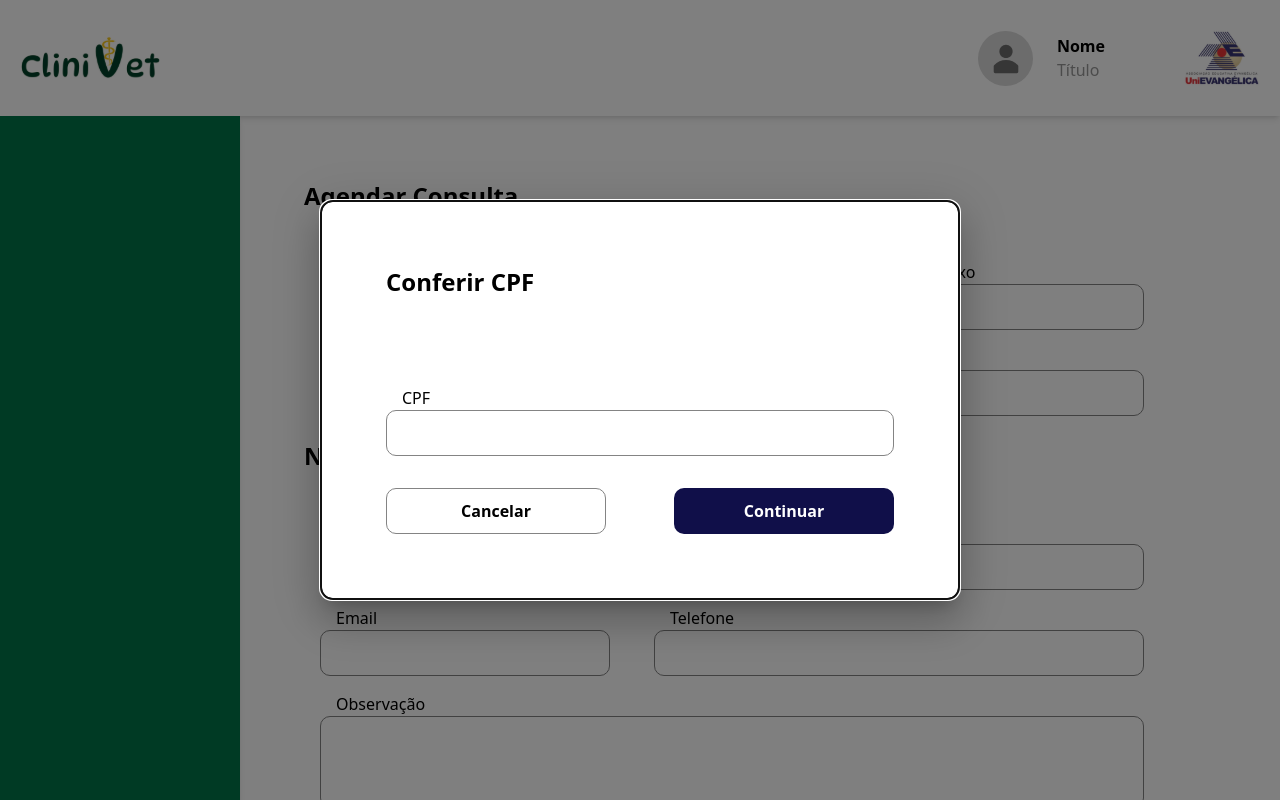
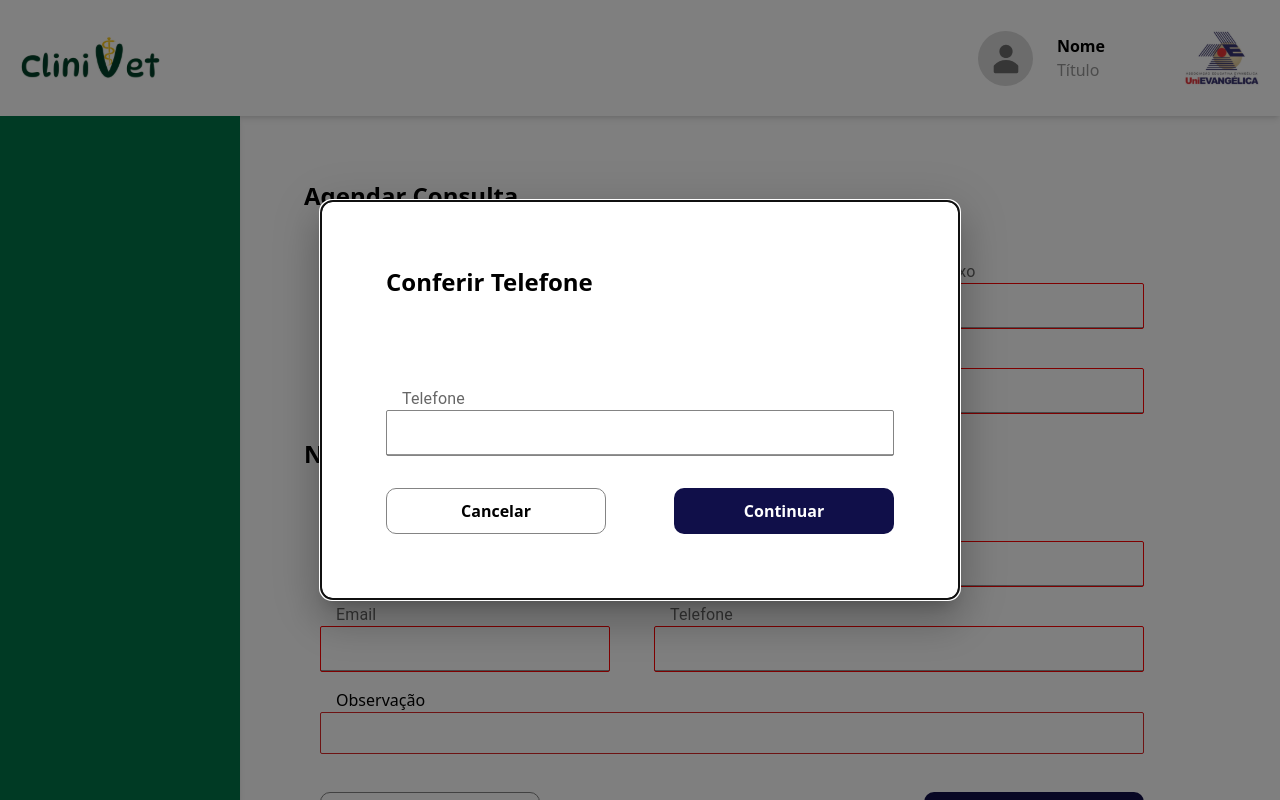
Before and after one commit to FilipeVOl/medvet, a React (Vite) app: page /agendamento in a window 1280 px wide. Shown: the top 800 px of the page. Built offline with nearby package versions, Linux system fonts and the light colour scheme.

Commit message:
Corrige formatação e adiciona máscaras, verifica tipagens

```diff
--- a/src/Component/TelaNovoTutor.jsx
+++ b/src/Component/TelaNovoTutor.jsx
@@ -1,37 +1,138 @@
+import { useState, useCallback } from "react";
 import PropTypes from "prop-types";
+import { Input, InputLabel, TextareaAutosize } from "@mui/material";
+import z from "zod";
 
-const TelaNovoTutor = () => {
-  const InputConsulta = ({ label, type, isBig }) => {
+const InputConsulta = ({ label, type, isBig, setter, value }) => {
+  const handleChange = useCallback(
+    (e) => {
+      setter(e.target.value);
+    },
+    [setter]
+  );
   return (
     <div className="flex flex-col mb-4">
-        <label className="ml-4" htmlFor={label}>
+      <InputLabel className="ml-4" htmlFor={label}>
         {label}
-        </label>
-        <input
+      </InputLabel>
+      <Input
+        onChange={handleChange}
         type={type}
-          className={`${
-            isBig ? "w-[320px]" : "w-[220px]"
-          }  border border-[#848484] rounded-[10px] h-[46px] p-2 text-base`}
+        value={value}
+        className={`${isBig ? "w-[320px]" : "w-[220px]"} ${
+          value === "" ? "border-[#FF0000]" : "border-[#848484]"
+        } border rounded-[2px] h-[46px] p-2 text-base`}
       />
     </div>
   );
 };
 
-  const InputTutor = ({ label, type, isBig }) => {
+const InputTutor = ({ label, type, isBig, setter, value }) => {
+  const handleChange = useCallback(
+    (e) => {
+      setter(e.target.value);
+    },
+    [setter]
+  );
+
   return (
     <div className="flex flex-col mb-4">
-        <label className="ml-4" htmlFor={label}>
+      <InputLabel className="ml-4" htmlFor={label}>
         {label}
-        </label>
-        <input
+      </InputLabel>
+      <Input
         type={type}
-          className={`${
-            isBig ? "w-[490px]" : "w-[290px]"
-          }  border border-[#848484] rounded-[10px] h-[46px] p-2 text-base`}
+        value={value}
+        onChange={handleChange}
+        className={`${isBig ? "w-[490px]" : "w-[290px]"} ${
+          value === "" ? "border-[#FF0000]" : "border-[#848484]"
+        }  border rounded-[2px] h-[46px] p-2 text-base`}
       />
     </div>
   );
 };
+
+const TelaNovoTutor = () => {
+  const [Paciente, setPaciente] = useState("");
+  const [raca, setRaca] = useState("");
+  const [sexo, setSexo] = useState("");
+  const [data, setData] = useState("");
+  const [hora, setHora] = useState("");
+  const [contato, setContato] = useState("");
+  const [nome, setNome] = useState("");
+  const [cpf, setCpf] = useState("");
+  const [email, setEmail] = useState("");
+  const [telefone, setTelefone] = useState("");
+  const [obs, setObs] = useState("");
+
+  const phoneMask = (value) => {
+    return value
+      .replace(/\D/g, "")
+      .replace(/(\d{2})(\d)/, "($1) $2")
+      .replace(/(\d{5})(\d)/, "$1-$2")
+      .replace(/(-\d{4})\d+?$/, "$1");
+  };
+
+  const dateMask = (value) => {
+    return value
+      .replace(/\D/g, "")
+      .replace(/(\d{2})(\d)/, "$1/$2")
+      .replace(/(\d{2})(\d)/, "$1/$2")
+      .replace(/(\/\d{4})\d+?$/, "$1");
+  };
+
+  const hourMask = (value) => {
+    return value
+      .replace(/\D/g, "")
+      .replace(/(\d{2})(\d)/, "$1:$2")
+      .replace(/(:\d{2})\d+?$/, "$1");
+  };
+
+  const cpfMask = (value) => {
+    return value
+      .replace(/\D/g, "")
+      .replace(/(\d{3})(\d)/, "$1.$2")
+      .replace(/(\d{3})(\d)/, "$1.$2")
+      .replace(/(\d{3})(\d{1,2})/, "$1-$2")
+      .replace(/(-\d{2})\d+?$/, "$1");
+  };
+
+  const ConsultaSchema = z.object({
+    Paciente: z.string().min(1),
+    raca: z.string().min(1),
+    sexo: z.string().min(1),
+    data: z.string().min(1),
+    hora: z.string().min(1),
+    contato: z.string().min(1),
+    nome: z.string().min(1),
+    cpf: z.string().min(1),
+    email: z.string().min(1),
+    telefone: z.string().min(1),
+    obs: z.string().min(1),
+  });
+
+  const handleSubmit = async (e) => {
+    e.preventDefault();
+    try {
+      const consulta = ConsultaSchema.parse({
+        Paciente,
+        raca,
+        sexo,
+        data,
+        hora,
+        contato,
+        nome,
+        cpf,
+        email,
+        telefone,
+        obs,
+      });
+      console.log(consulta);
+    } catch (error) {
+      console.error(error.errors);
+    }
+  };
+
   return (
     <>
       <div className="flex flex-col p-16">
@@ -39,14 +140,46 @@ const TelaNovoTutor = () => {
         <form>
           <div className="pt-12 ml-4">
             <div className="flex gap-8">
-              <InputConsulta label="Paciente" type="text" isBig />
-              <InputConsulta label="Raça" type="text" />
-              <InputConsulta label="Sexo" type="text" />
+              <InputConsulta
+                label="Paciente"
+                type="text"
+                isBig
+                setter={setPaciente}
+                value={Paciente}
+              />
+              <InputConsulta
+                label="Raça"
+                type="text"
+                setter={setRaca}
+                value={raca}
+              />
+              <InputConsulta
+                label="Sexo"
+                type="text"
+                setter={setSexo}
+                value={sexo}
+              />
             </div>
             <div className="flex gap-8">
-              <InputConsulta label="Data" type="text" />
-              <InputConsulta label="Hora" type="text" />
-              <InputConsulta label="Contato" type="text" isBig />
+              <InputConsulta
+                label="Data"
+                type="text"
+                setter={setData}
+                value={dateMask(data)}
+              />
+              <InputConsulta
+                label="Hora"
+                type="text"
+                setter={setHora}
+                value={hourMask(hora)}
+              />
+              <InputConsulta
+                label="Contato"
+                type="text"
+                isBig
+                setter={setContato}
+                value={phoneMask(contato)}
+              />
             </div>
           </div>
         </form>
@@ -54,18 +187,48 @@ const TelaNovoTutor = () => {
         <form>
           <div className="pt-12 ml-4">
             <div className="flex gap-11">
-              <InputTutor label="Nome" type="text" isBig />
-              <InputTutor label="CPF" type="text" />
+              <InputTutor
+                label="Nome"
+                type="text"
+                isBig
+                setter={setNome}
+                value={nome}
+              />
+              <InputTutor
+                label="CPF"
+                type="text"
+                setter={setCpf}
+                value={cpfMask(cpf)}
+              />
             </div>
             <div className="flex gap-11">
-              <InputTutor label="Email" type="text" />
-              <InputTutor label="Telefone" type="text" isBig />
+              <InputTutor
+                label="Email"
+                type="text"
+                setter={setEmail}
+                value={email}
+              />
+              <InputTutor
+                label="Telefone"
+                type="text"
+                isBig
+                setter={setTelefone}
+                value={phoneMask(telefone)}
+              />
             </div>
             <div>
               <label className="ml-4" htmlFor="obs">
                 Observação
               </label>
-              <textarea className="border border-[#848484] rounded-[10px] h-[92px] p-2 text-base w-full resize-none" />
+              <TextareaAutosize
+                onChange={(e) => {
+                  setObs(e.target.value);
+                }}
+                value={obs}
+                className={`border ${
+                  obs === "" ? "border-red-600" : "border-[#848484]"
+                }  rounded-[2px] h-[92px] p-2 text-base w-full resize-none`}
+              />
             </div>
           </div>
         </form>
@@ -73,7 +236,11 @@ const TelaNovoTutor = () => {
           <button className="bg-white border border-[#848484] text-black font-bold rounded-[10px] h-[46px] w-[220px]">
             Voltar
           </button>
-          <button className="bg-[#100F49] text-white font-bold rounded-[10px] h-[46px] w-[220px]">
+          <button
+            onClick={handleSubmit}
+            className="bg-[#100F49] text-white font-bold rounded-[10px] h-[46px] w-[220px]"
+            //set the button to disabled if any of the fields are empty
+          >
             Confirmar
           </button>
         </div>
@@ -82,10 +249,20 @@ const TelaNovoTutor = () => {
   );
 };
 
-TelaNovoTutor.propTypes = {
-  label: PropTypes.string,
-  type: PropTypes.string,
+InputConsulta.propTypes = {
+  label: PropTypes.string.isRequired,
+  type: PropTypes.string.isRequired,
   isBig: PropTypes.bool,
-}
+  setter: PropTypes.func.isRequired,
+  value: PropTypes.string.isRequired,
+};
+
+InputTutor.propTypes = {
+  label: PropTypes.string.isRequired,
+  type: PropTypes.string.isRequired,
+  isBig: PropTypes.bool,
+  setter: PropTypes.func.isRequired,
+  value: PropTypes.string.isRequired,
+};
 
 export default TelaNovoTutor;
--- a/src/pages/Agendamento.jsx
+++ b/src/pages/Agendamento.jsx
@@ -4,10 +4,11 @@ import TelaNovoTutor from "../Component/TelaNovoTutor";
 
 import Box from "@mui/material/Box";
 import Modal from "@mui/material/Modal";
+import { Input, InputLabel } from "@mui/material";
 
 const Agendamento = () => {
   const [open, setOpen] = useState(false);
-  const [cpf, setCpf] = useState("");
+  const [telefone, setTelefone] = useState("");
 
   const style = {
     display: "flex",
@@ -44,16 +45,16 @@ const Agendamento = () => {
         aria-describedby="modal-modal-description"
       >
         <Box sx={style}>
-          <h1 className="text-2xl font-bold">Conferir CPF</h1>
+          <h1 className="text-2xl font-bold">Conferir Telefone</h1>
           <div>
-            <label className="ml-4" htmlFor="">
-              CPF
-            </label>
-            <input
+            <InputLabel className="ml-4" htmlFor="">
+              Telefone
+            </InputLabel>
+            <Input
               onChange={(e) => {
-                setCpf(e.target.value);
+                setTelefone(e.target.value);
               }}
-              className="border border-[#848484] rounded-[10px] h-[46px] p-2 text-base w-full"
+              className="border border-[#848484] rounded-[2px] h-[46px] p-2 text-base w-full"
             />
             <div className="flex justify-between">
               <button
@@ -71,11 +72,7 @@ const Agendamento = () => {
           </div>
         </Box>
       </Modal>
-      {cpf === "consulta" ? (
-        <TelaConsulta />
-      ) : (
-        <TelaNovoTutor />
-      )}
+      {telefone === "222" ? <TelaConsulta /> : <TelaNovoTutor />}
     </>
   );
 };
```
Also changed, not shown: src/Component/TelaConsulta.jsx (+13 -9 lines). Lines whose indentation alone changed are shown as unchanged.
